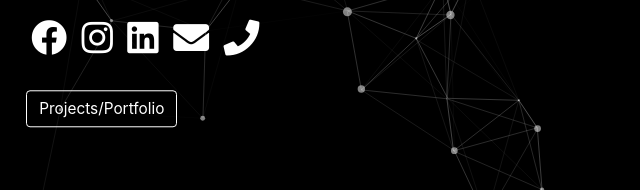
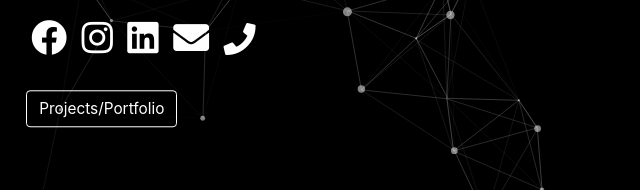
Before and after one commit to iamhasibul/hasibul-islam, a website: page index.html in a window 1280 px wide. Shown: the part 450-640 px from the top of the page, 573-1213 px from the left. Drawn offline with nearby package versions, Linux system fonts and the light colour scheme.

Commit message:
Update index.html

```diff
--- a/index.html
+++ b/index.html
@@ -31,7 +31,7 @@
             <a class="link1" href="https://instagram.com/hasibul_islam85" data-toggle="tooltip" data-placement="bottom" title="Instagram"><i class="fab fa-instagram"></i></a>
           <a class="link1" href="https://www.linkedin.com/in/hasibul-islam11" data-toggle="tooltip" data-placement="bottom" title="Linkedin"><i class="fab fa-linkedin"></i></a>
           <a class="link1" href="mailto:ltdhasibul@gmail.com" data-toggle="tooltip" data-placement="bottom" title="Gmail"><i class="fa fa-envelope"></i></a>
-          <a class="link1" href="tel:+8801871061976" data-toggle="tooltip" data-placement="bottom" title="Phone"><i class="fa fa-phone"></i></a>
+          <a class="link2" href="tel:+8801871061976" data-toggle="tooltip" data-placement="bottom" title="Phone"><i class="fa fa-phone"></i></a>
           <br>
         <br>
           <!--<button id="viewPdfButton" class="btn btn-transparent btn-2">Download Resume</button>-->
```
